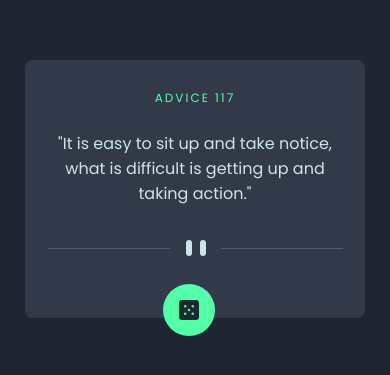
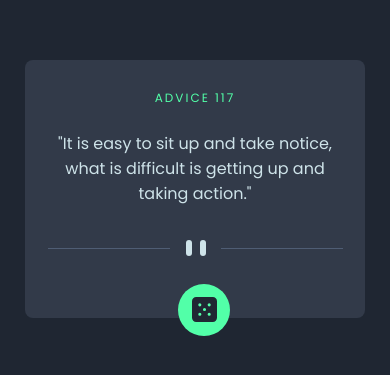
Before and after one commit to Sykes6ix/Advice-Generator, a plain HTML site: page index.html in a window 390 px wide. Shown: the part 241-616 px from the top of the page. Drawn offline with Linux system fonts and the light colour scheme.

Commit message:
updated styles and html structure

```diff
--- a/code.js
+++ b/code.js
@@ -7,7 +7,7 @@ async function getAdvice() {
     // Prevent the browser and the API gateway from returning a cached slip
     const response = await fetch(`https://api.adviceslip.com/advice?cache-buster=${Date.now()}`);
     const data = await response.json();
-
+    console.log(data);
     adviceId.textContent = ` #${data.slip.id}`;
     adviceText.textContent = data.slip.advice;
 
--- a/index.html
+++ b/index.html
@@ -2,11 +2,9 @@
 <html lang="en">
 <head>
   <meta charset="UTF-8">
-  <meta name="viewport" content="width=device-width, initial-scale=1.0"> <!-- displays site properly based on user's device -->
+  <meta name="viewport" content="width=device-width, initial-scale=1.0">
 
-  <link rel="icon" type="image/png" sizes="32x32" href="./images/favicon-32x32.png">
-
-  <title>Frontend Mentor | Advice generator app</title>
+  <title> Advice generator UI</title>
 
   <link rel="stylesheet" href="style.css">
 
--- a/style.css
+++ b/style.css
@@ -71,24 +71,24 @@ button{
     position: absolute;
     cursor: pointer;
     bottom: -18px;
-    left: 100px;
+    left: 100PX;
 
 
 }
 
 button img{
-    width: 15px;
+    width: 18px;
 
 }
 
-@media (max-width: 400px) {
+@media (max-width: 490px) {
     main {
         width: 80%;
 
     }
 
     button {
-        left: 138px;
+        left: 45%;
         width:52px;
         height: 52px;
 
@@ -96,7 +96,7 @@ button img{
     }
 
     button img{
-    width: 20px;
+    width: 25px;
 
 }
 
```
